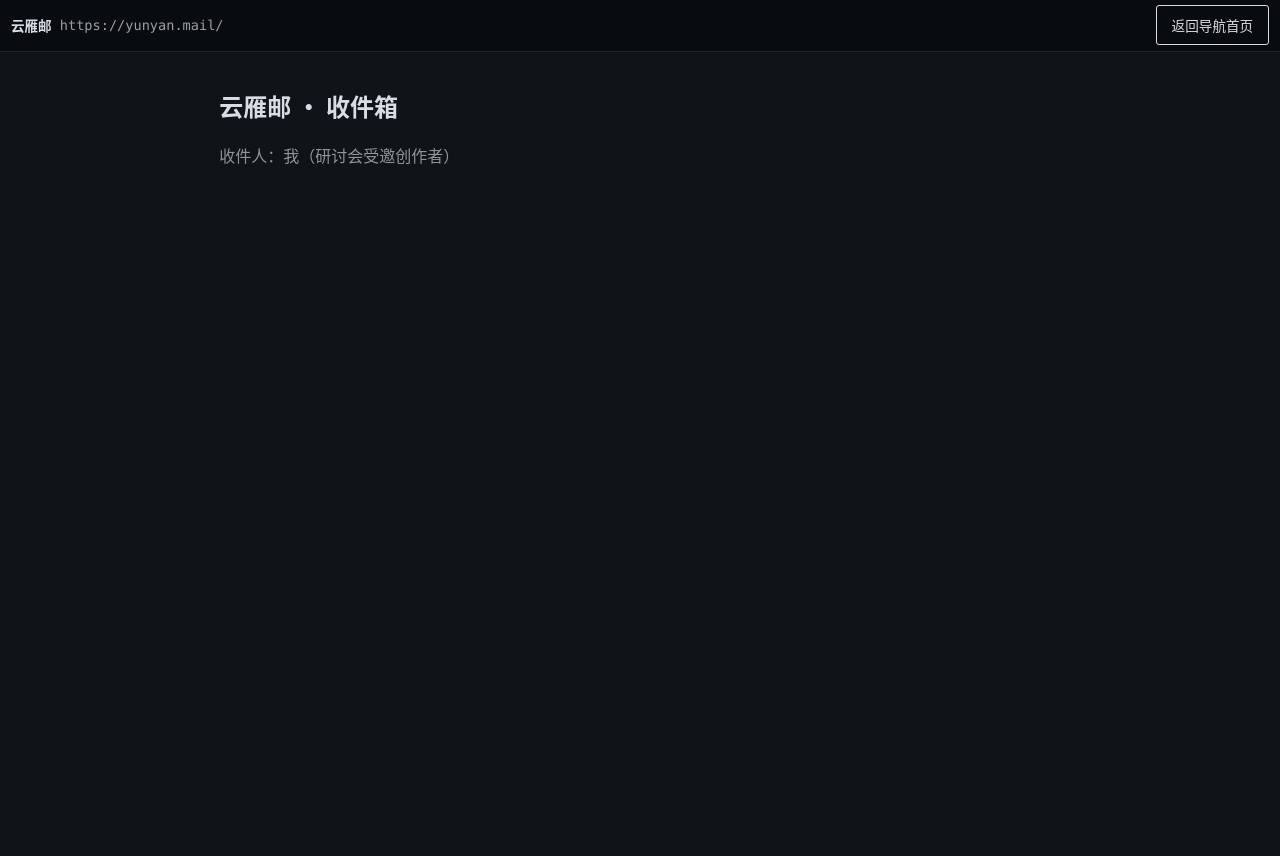
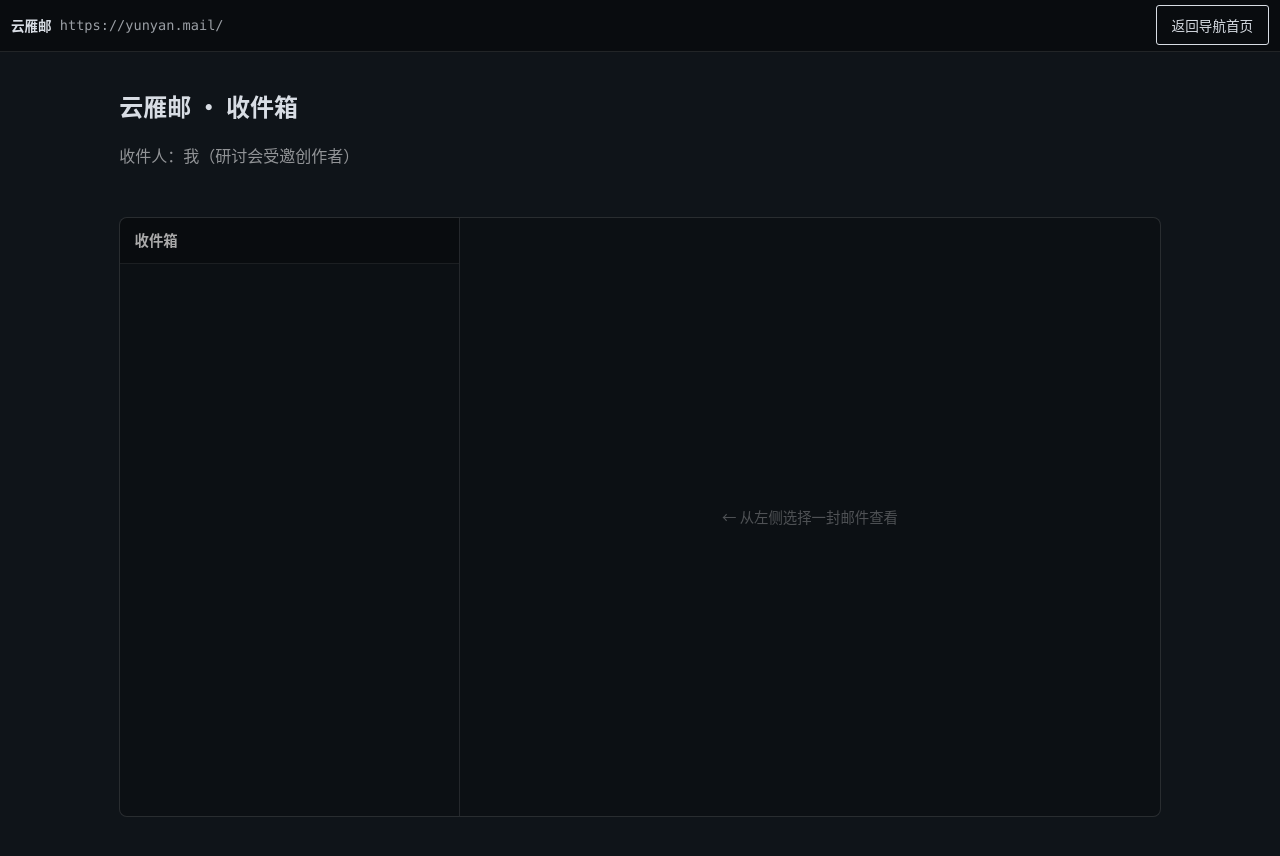
Before and after one commit to yelikour/yuezhuangshan, a website built with Vite: page src/pages/mail/index.html in a window 1280 px wide. Before the commit the page ends 800 px from the top, so only its background shows below. Built offline with nearby package versions, Linux system fonts and the light colour scheme.

Commit message:
feat: 邮箱改为 Gmail 式左右分栏独立滚动布局
- 左侧邮件列表固定高度，独立垂直滚动（不再撑开整页）
- 右侧正文独立滚动，切换邮件自动回顶
- 选中项蓝色左边框高亮
- 初始空状态提示'从左侧选择一封邮件'
- 窄屏自动改为上下布局（列表限高200px）
- 自定义细滚动条

```diff
--- a/src/pages/mail/index.html
+++ b/src/pages/mail/index.html
@@ -7,14 +7,21 @@
   <link rel="stylesheet" href="../../ui/common.css" />
 </head>
 <body>
-  <main class="page" id="root" hidden>
+  <main class="page mail-page" id="root" hidden>
     <h1>云雁邮 · 收件箱</h1>
     <p class="readable" style="opacity:0.6">收件人：我（研讨会受邀创作者）</p>
     <p id="readHint" class="readable" style="opacity:0.7; font-size:0.9em; min-height:1.2em"></p>
 
-    <div style="display:grid; grid-template-columns: 1fr 2fr; gap:1em;">
-      <div class="mail-list" id="mailList"></div>
-      <div id="mailView" class="readable"></div>
+    <div class="mail-layout">
+      <!-- 左侧：邮件列表（独立滚动） -->
+      <div class="mail-list-pane">
+        <div class="mail-list-header">收件箱</div>
+        <div class="mail-list" id="mailList"></div>
+      </div>
+      <!-- 右侧：邮件正文（独立滚动） -->
+      <div class="mail-view-pane">
+        <div id="mailView" class="readable mail-view"></div>
+      </div>
     </div>
   </main>
 
--- a/src/pages/mail/main.ts
+++ b/src/pages/mail/main.ts
@@ -58,6 +58,9 @@ let readSet = new Set<string>();
 const list = document.getElementById('mailList')!;
 const view = document.getElementById('mailView')!;
 
+// 初始空状态
+view.innerHTML = `<div class="mail-view-empty">← 从左侧选择一封邮件查看</div>`;
+
 function renderList(): void {
   const mails = visibleMails();
   list.innerHTML = mails
@@ -98,6 +101,8 @@ function open(id: string): void {
     <h2 style="margin:0.4em 0">${escapeHtml(m.subject)}</h2>
     <div class="mail-body">${escapeHtml(m.body)}</div>
   `;
+  // 正文滚动归零（切换邮件时回到顶部）
+  view.scrollTop = 0;
   // 阅读关键邮件 → 解锁线索 + 开放后续节点
   if (m.key === CLUE.INVITE) {
     discoverClue(CLUE.INVITE);
--- a/src/ui/common.css
+++ b/src/ui/common.css
@@ -162,12 +162,87 @@ body.skin-forum {
 .forum-detail .meta { color: #888; font-size: 13px; margin-bottom: 0.8em; }
 .forum-detail .body { white-space: pre-wrap; line-height: 1.8; }
 
-/* ===== 邮件列表/正文 ===== */
+/* ===== 邮件列表/正文（Gmail 式左右分栏独立滚动） ===== */
 .mail-avatar { border-radius: 6px; flex-shrink: 0; }
 .mail-dot { color: #ff5252; font-size: 0.7em; }
-.mail-list .mail-item { padding: 0.6em 0.4em; border-bottom: 1px solid rgba(255,255,255,0.08); cursor: pointer; }
-.mail-list .mail-item.active { background: rgba(255,255,255,0.06); }
+
+/* 整体布局：固定视口高度，左右各自滚动 */
+.mail-page { max-width: 1080px; }
+.mail-layout {
+  display: grid;
+  grid-template-columns: 340px 1fr;
+  gap: 0;
+  border: 1px solid rgba(255,255,255,0.12);
+  border-radius: 8px;
+  overflow: hidden;
+  background: rgba(0,0,0,0.2);
+  /* 固定高度：视口减去上方标题区域 */
+  height: calc(100vh - 200px);
+  min-height: 400px;
+}
+/* 左侧列表区 */
+.mail-list-pane {
+  border-right: 1px solid rgba(255,255,255,0.10);
+  display: flex;
+  flex-direction: column;
+  overflow: hidden;
+}
+.mail-list-header {
+  padding: 0.7em 1em;
+  font-weight: 600;
+  font-size: 0.9em;
+  color: #aaa;
+  border-bottom: 1px solid rgba(255,255,255,0.08);
+  background: rgba(0,0,0,0.25);
+  flex-shrink: 0;
+}
+.mail-list {
+  overflow-y: auto;
+  flex: 1;
+  /* 自定义滚动条 */
+  scrollbar-width: thin;
+  scrollbar-color: rgba(255,255,255,0.15) transparent;
+}
+.mail-list::-webkit-scrollbar { width: 6px; }
+.mail-list::-webkit-scrollbar-thumb { background: rgba(255,255,255,0.15); border-radius: 3px; }
+
+.mail-list .mail-item {
+  padding: 0.65em 0.9em;
+  border-bottom: 1px solid rgba(255,255,255,0.06);
+  cursor: pointer;
+  transition: background .12s;
+}
+.mail-list .mail-item:hover { background: rgba(255,255,255,0.04); }
+.mail-list .mail-item.active { background: rgba(127,193,255,0.10); border-left: 3px solid #7fc1ff; padding-left: calc(0.9em - 3px); }
+.mail-list .mail-item.unread strong { color: #fff; }
+
+/* 右侧正文区 */
+.mail-view-pane {
+  overflow: hidden;
+  display: flex;
+  flex-direction: column;
+}
+.mail-view {
+  overflow-y: auto;
+  flex: 1;
+  padding: 1.2em 1.5em;
+  scrollbar-width: thin;
+  scrollbar-color: rgba(255,255,255,0.15) transparent;
+}
+.mail-view::-webkit-scrollbar { width: 6px; }
+.mail-view::-webkit-scrollbar-thumb { background: rgba(255,255,255,0.15); border-radius: 3px; }
+/* 正文空状态 */
+.mail-view-empty {
+  display: flex; align-items: center; justify-content: center;
+  height: 100%; opacity: 0.3; font-size: 0.9em; text-align: center;
+}
 .mail-body { white-space: pre-wrap; padding: 0.6em 0; }
+
+/* 响应式：窄屏改为上下，列表限高 */
+@media (max-width: 680px) {
+  .mail-layout { grid-template-columns: 1fr; grid-template-rows: 200px 1fr; height: calc(100vh - 200px); }
+  .mail-list-pane { border-right: none; border-bottom: 1px solid rgba(255,255,255,0.10); }
+}
 
 /* ===== 景区官网 hero + 传说页照片 ===== */
 .scenic-hero { position: relative; margin: -0.5em -1.2em 1em; border-radius: 8px; overflow: hidden; }
```
